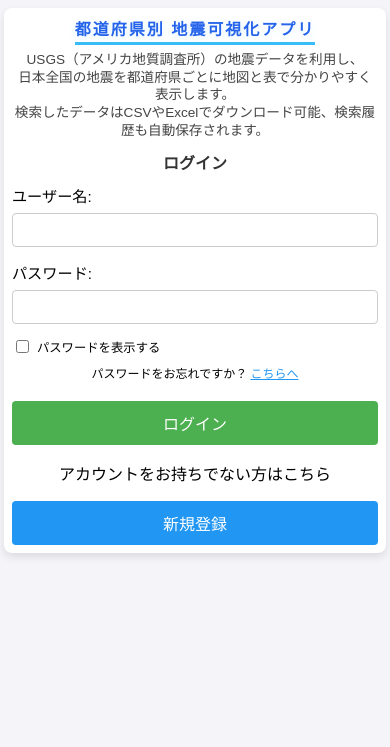
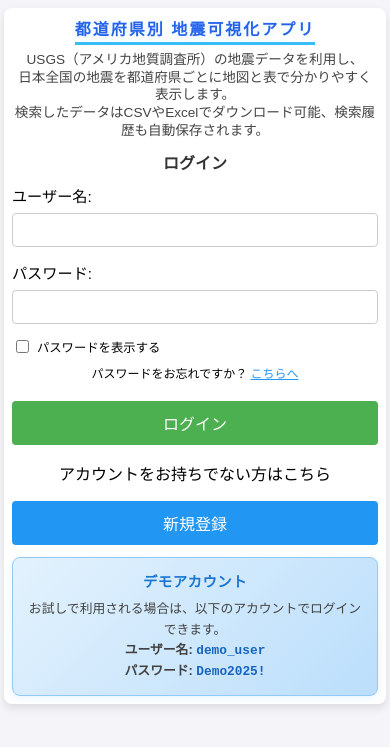
Before and after one commit to TechCat-Hello/quake_viz, a Django app: page /login/ in a window 390 px wide. Shown: the top 747 px of the page. Run offline with Django 4.2, Linux system fonts and the light colour scheme.

Commit message:
Add demo account info to login page

```diff
--- a/quake/templates/login.html
+++ b/quake/templates/login.html
@@ -126,6 +126,33 @@
       font-weight: normal;
       text-align: left;
     }
+    .demo-account-box {
+      margin-top: 20px;
+      padding: 16px;
+      background: linear-gradient(135deg, #e3f2fd 0%, #bbdefb 100%);
+      border-radius: 8px;
+      border: 1px solid #90caf9;
+      box-shadow: 0 2px 8px rgba(33, 150, 243, 0.1);
+    }
+    .demo-account-box .demo-title {
+      font-size: 1em;
+      font-weight: 600;
+      color: #1976d2;
+      margin-bottom: 10px;
+      text-align: center;
+      letter-spacing: 0.5px;
+    }
+    .demo-account-box .demo-info {
+      font-size: 0.9em;
+      color: #424242;
+      text-align: center;
+      line-height: 1.8;
+    }
+    .demo-account-box .demo-credentials {
+      font-family: 'Courier New', monospace;
+      font-weight: 600;
+      color: #1565c0;
+    }
     @media (max-width: 600px) {
       body {
         align-items: flex-start;
@@ -171,6 +198,18 @@
         font-size: 13px;
         margin-bottom: 8px;
       }
+      .demo-account-box {
+        margin-top: 12px;
+        padding: 12px;
+      }
+      .demo-account-box .demo-title {
+        font-size: 0.9em;
+        margin-bottom: 8px;
+      }
+      .demo-account-box .demo-info {
+        font-size: 0.8em;
+        line-height: 1.6;
+      }
     }
   </style>
   <script>
@@ -213,6 +252,15 @@
       <p>アカウントをお持ちでない方はこちら</p>
       <a href="{% url 'signup' %}" class="full-width-button signup-btn">新規登録</a>
     </div>
+
+    <div class="demo-account-box">
+      <div class="demo-title">デモアカウント</div>
+      <div class="demo-info">
+        お試しで利用される場合は、以下のアカウントでログインできます。<br>
+        <strong>ユーザー名:</strong> <span class="demo-credentials">demo_user</span><br>
+        <strong>パスワード:</strong> <span class="demo-credentials">Demo2025!</span>
+      </div>
+    </div>
   </div>
 </body>
 </html>
```
